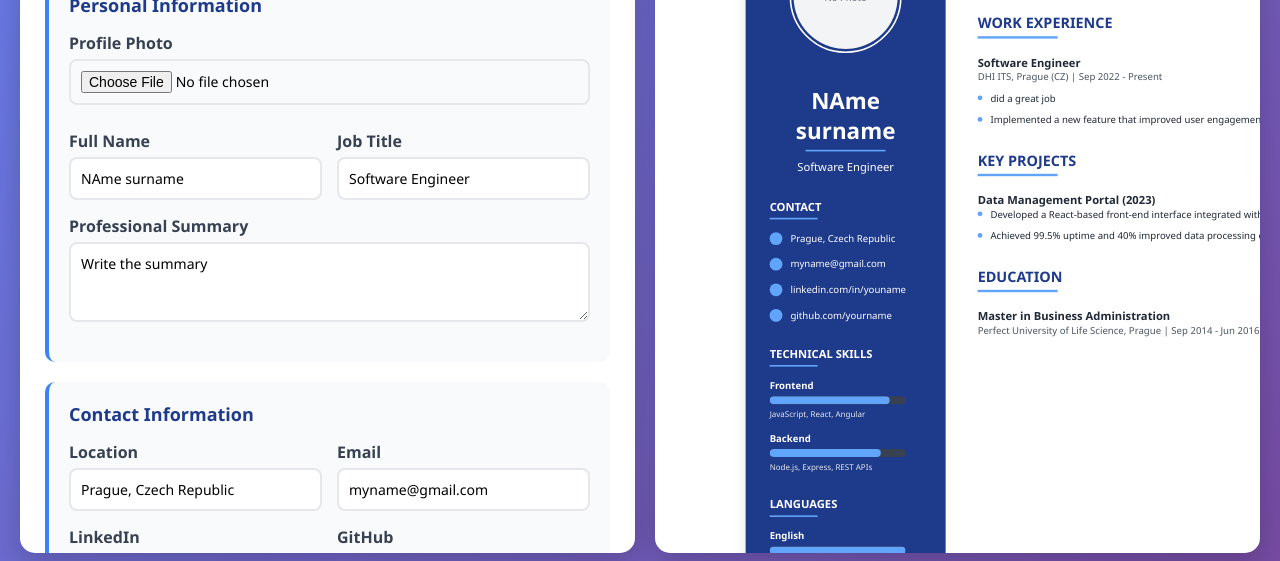
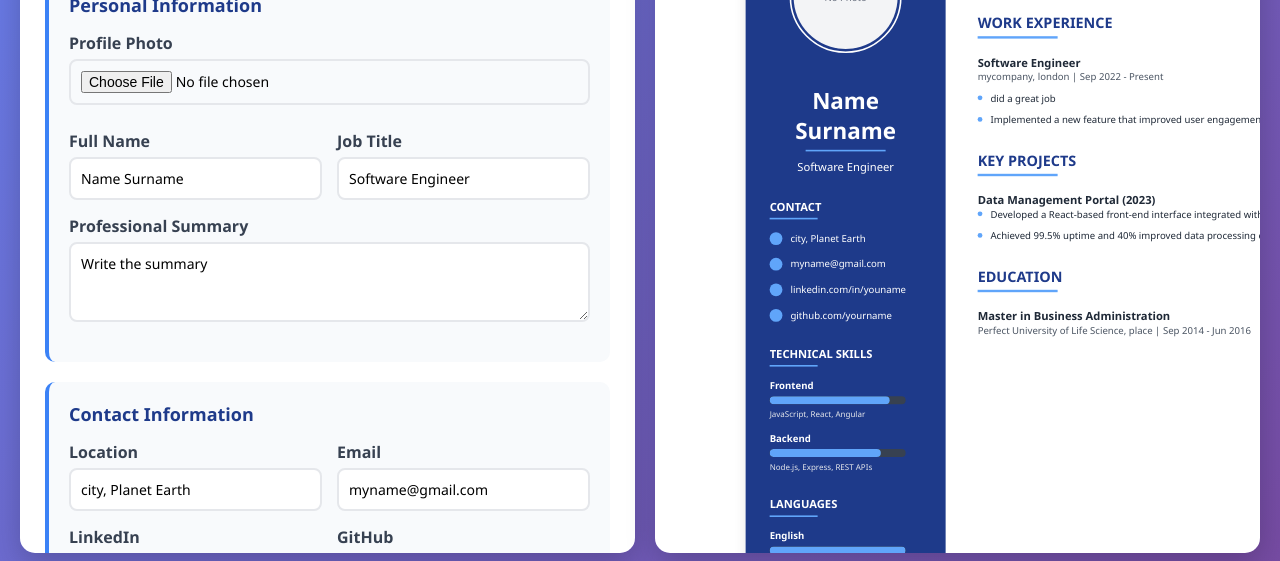
Before and after one commit to amsingh1/CV_Gen, a plain HTML site: page index.html in a window 1280 px wide. Shown: the part 227-788 px from the top of the page. Drawn offline with Linux system fonts and the light colour scheme.

Commit message:
further improvment with examples

```diff
--- a/index.html
+++ b/index.html
@@ -789,13 +789,13 @@
         function initializeSampleData() {
             cvData = {
                 personal: {
-                    fullName: 'NAme surname',
+                    fullName: 'Name Surname',
                     jobTitle: 'Software Engineer',
                     summary: 'Write the summary',
                     photo: null
                 },
                 contact: {
-                    location: 'Prague, Czech Republic',
+                    location: 'city, Planet Earth',
                     email: 'myname@gmail.com',
                     linkedin: 'linkedin.com/in/youname',
                     github: 'github.com/yourname'
@@ -803,7 +803,7 @@
                 experience: [
                     {
                         title: 'Software Engineer',
-                        company: 'DHI ITS, Prague (CZ) | Sep 2022 - Present',
+                        company: 'mycompany, london | Sep 2022 - Present',
                         responsibilities: [
                             'did a great job',
                             'Implemented a new feature that improved user engagement by 30%',               ]
@@ -812,7 +812,7 @@
                 education: [
                     {
                         degree: 'Master in Business Administration',
-                        school: 'Perfect University of Life Science, Prague | Sep 2014 - Jun 2016'
+                        school: 'Perfect University of Life Science, place | Sep 2014 - Jun 2016'
                     }
                 ],
                 skills: [
@@ -820,8 +820,7 @@
                     { name: 'Backend', level: 82, details: 'Node.js, Express, REST APIs' }
                 ],
                 languages: [
-                    { name: 'English', level: 100 },
-                    { name: 'Hindi', level: 100 }
+                    { name: 'English', level: 100 }
                 ],
                 projects: [
                     {
```
